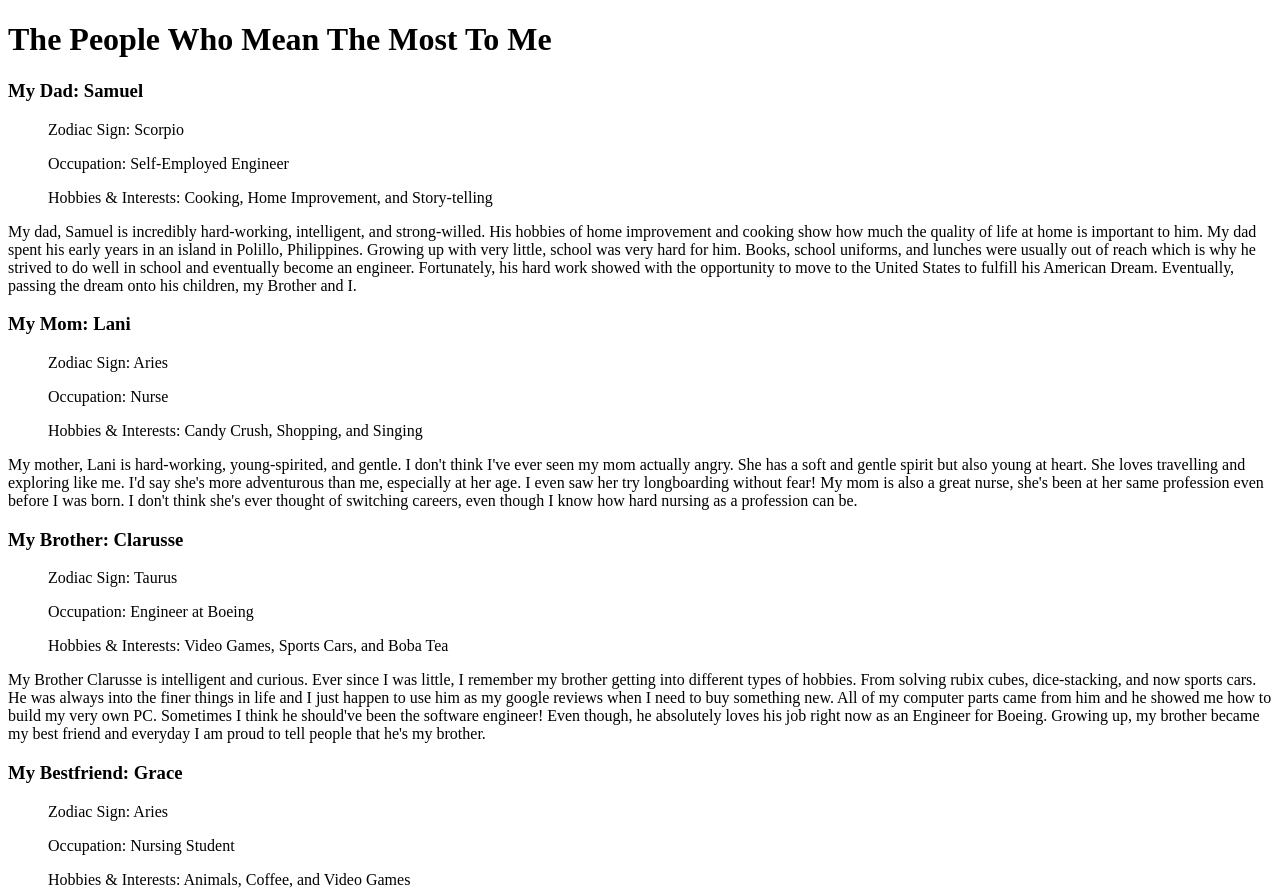
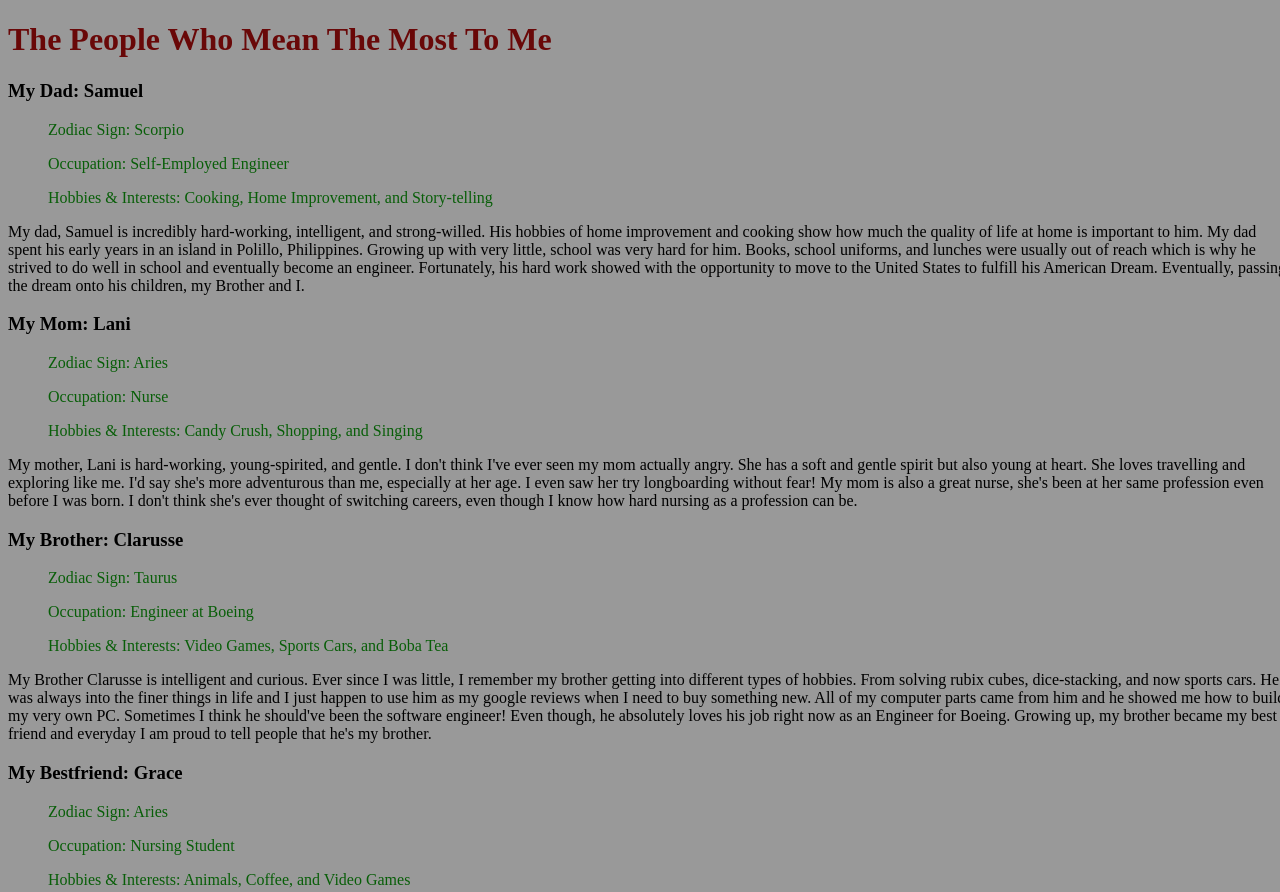
Before and after one commit to STL-WomenPlus-WebDev-March2023/js-assignment-4-html-me-something-Caymil97, a website: page index.html in a window 1280 px wide. Shown: the top 892 px of the page. Drawn offline with Linux system fonts and the light colour scheme.

Commit message:
added funPragraph and #mainHeading

```diff
--- a/index.html
+++ b/index.html
@@ -2,17 +2,19 @@
 <html>
    <head>
       <title>The People That Mean The Most To Me</title>
+      <link rel="stylesheet" href="styles.css">
    </head>
    <body>
       <!-- Write your HTML in this file! -->
-   <h1>The People Who Mean The Most To Me</h1>
+   <h1 id="mainHeading">The People Who Mean The Most To Me</h1>
    <main>
    <article>
       <h3>My Dad:&nbsp;Samuel</h3>
-      <p>
+      <testP class="funParagraph">
          <ul>Zodiac Sign: Scorpio</ul>
          <ul>Occupation: Self-Employed Engineer</ul>
          <ul>Hobbies & Interests: Cooking, Home Improvement, and Story-telling</ul>
+      </testP>
       <p>My dad, Samuel is incredibly hard-working, intelligent, and strong-willed.
          His hobbies of home improvement and cooking show how much the quality of life at home
          is important to him. My dad spent his early years in an island in Polillo, Philippines. Growing up
@@ -26,11 +28,11 @@
 
    <article>
       <h3>My Mom:&nbsp;Lani</h3>
-      <p>
+      <testP class="funParagraph">
          <ul>Zodiac Sign: Aries</ul>
          <ul>Occupation: Nurse</ul>
          <ul>Hobbies & Interests: Candy Crush, Shopping, and Singing</ul>
-
+      </testP>
       </p>
       <p>My mother, Lani is hard-working, young-spirited, and gentle. I don't think I've ever seen
          my mom actually angry. She has a soft and gentle spirit but also young at heart. She loves travelling
@@ -42,11 +44,11 @@
    </article>
    <article>
       <h3>My Brother:&nbsp;Clarusse</h3>
-      <p>
+      <testP class="funParagraph">
          <ul>Zodiac Sign: Taurus</ul>
          <ul>Occupation: Engineer at Boeing</ul>
          <ul>Hobbies & Interests: Video Games, Sports Cars, and Boba Tea</ul>
-      </p>
+      </testP>
    <p>
       My Brother Clarusse is intelligent and curious. Ever since I was little, I remember
        my brother getting into different types of hobbies. From solving rubix cubes, dice-stacking,
@@ -60,12 +62,12 @@
 
    <article>
       <h3>My Bestfriend:&nbsp;Grace</h3>
-      <p>
+      <testP class="funParagraph">
          <ul>Zodiac Sign: Aries</ul>
          <ul>Occupation: Nursing Student</ul>
          <ul>Hobbies & Interests: Animals, Coffee, and Video Games</ul>
 
-      </p>
+      </testP>
       <p>My bestfriend Grace is stylish, funky, and compassionate. Grace has a deep love for all things animals.
          One of her favorite animals is the highland cow. Currently, she lives with a bunny, a dog, and a cat.
          As a nursing student, not only is she compassionate about animals but people as well. She takes great
@@ -77,10 +79,11 @@
    <article>
       <h3>My Boyfriend:&nbsp;Montana</h3>
       <img src="images/MontanaCamille.jpg" alt="Montana and Camille photo" width="460" height="400">
-      <p>
+      <testP class="funParagraph">
          <ul>Zodiac Sign: Virgo</ul>
          <ul>Occupation: Ground Operations Agent</ul>
          <ul>Hobbies & Interests: Watching Anime, Video Games, and Playing Board Games</ul>
+         </testP>
         <p>Montana is the most caring, funny, and strong-willed guy I know. He absolutely loves little cute items
          and trinkets. I would attribute that to his love of anime. While I worked with him I realized how
          fast he learned new things. Montana is also very physically strong and I was quite impressed.
@@ -99,12 +102,12 @@
 
    <article>
       <h3>Me:&nbsp;Camille</h3>
-      <p>
+      <testP class="funParagraph">
          <ul>Zodiac Sign: Cancer</ul>
          <ul>Occupation: Student</ul>
          <ul>Hobbies & Interests: Video Games, Cooking, Travel, and Singing</ul>
 
-      </p>
+      </testP>
       <p>Hey its me, Camille! First, I'd like to share where I started. I'm originally from the island of
          the Philippines. Moving to the United States at an early age was a big change in my life. The culture, language, and
          the food was different. I turned to music when I had anxiety being in a new country. I poured
--- a/styles.css
+++ b/styles.css
@@ -1,9 +1,9 @@
 body {
     width: 100%;
     max width; 1024 px;
-    margin: 0 auto;
+    margin: 8px;
     background-color: #999;
-    font-size: 62.5%;
+    font-size: 100%;
 }
 
 header,
@@ -11,3 +11,12 @@ main,
 footer {
     background-color: #green;
 }
+
+#mainHeading {
+    color: rgb(105, 8, 8);
+}
+
+testP.funParagraph {
+    color:rgb(8, 94, 8);
+
+}
```
